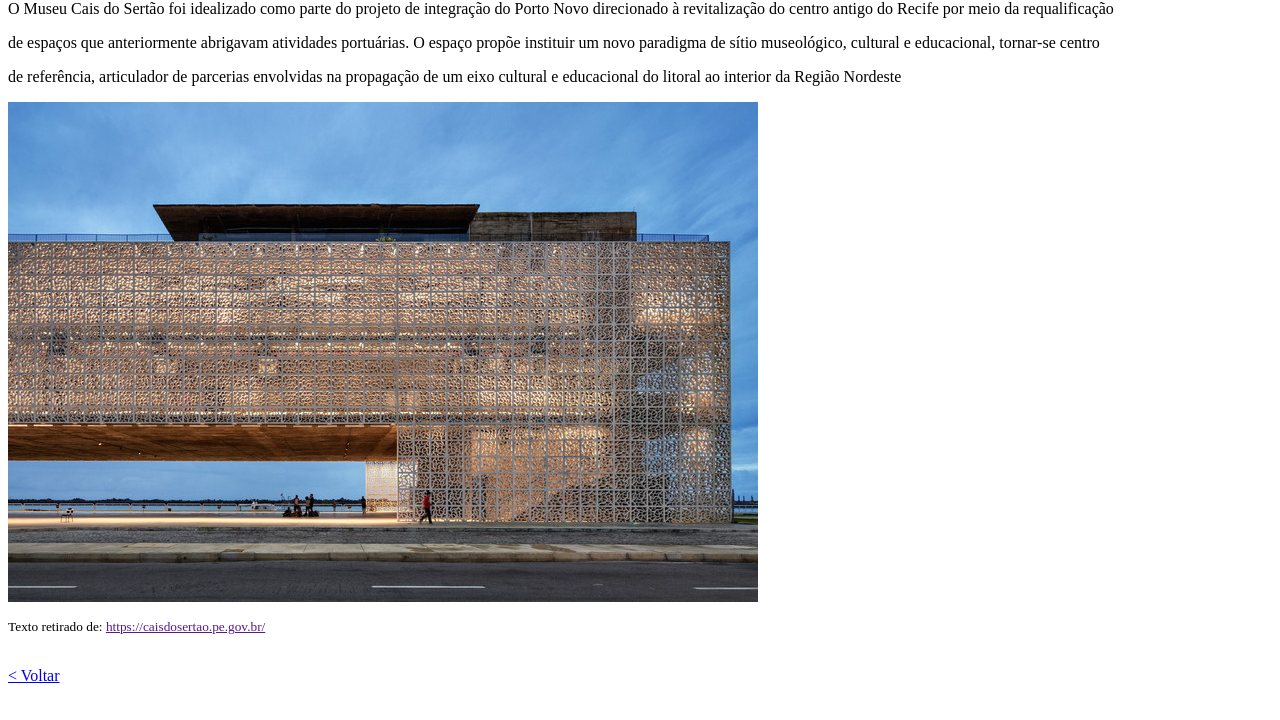
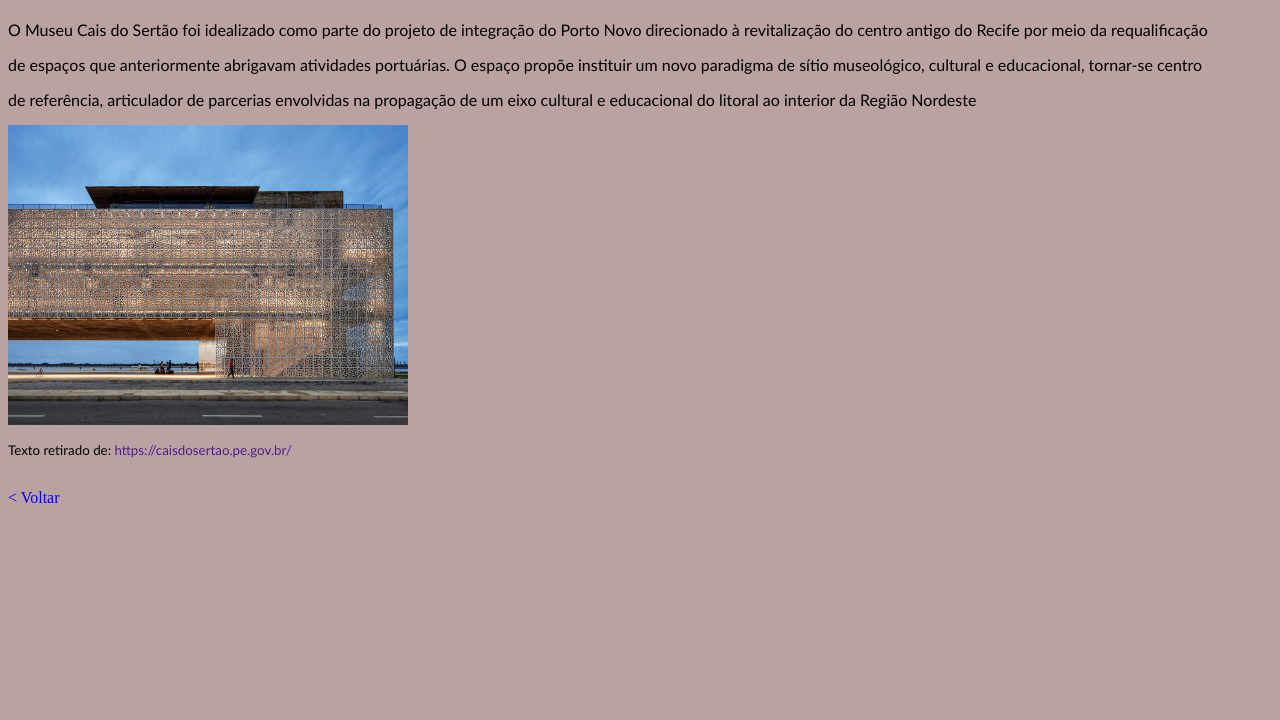
Before and after one commit to Agda-Cavalcanti/site_MarcoZero, a plain HTML site: page pagina2.html in a window 1280 px wide. Shown: the part 80-800 px from the top of the page. Drawn offline with Linux system fonts and the light colour scheme.

Commit message:
criação do css para as outras páginas

```diff
--- a/pagina2.html
+++ b/pagina2.html
@@ -3,7 +3,8 @@
 <head>
     <meta charset="UTF-8">
     <meta name="viewport" content="width=device-width, initial-scale=1.0">
-    <title>Document</title>
+    <title>Cais do Sertão</title>
+    <link rel="stylesheet" href="style.css">
 </head>
 <body>
     <h1>Cais do Sertão</h1>
```
Also changed, not shown: pagina1.html (+2 -1 lines).
